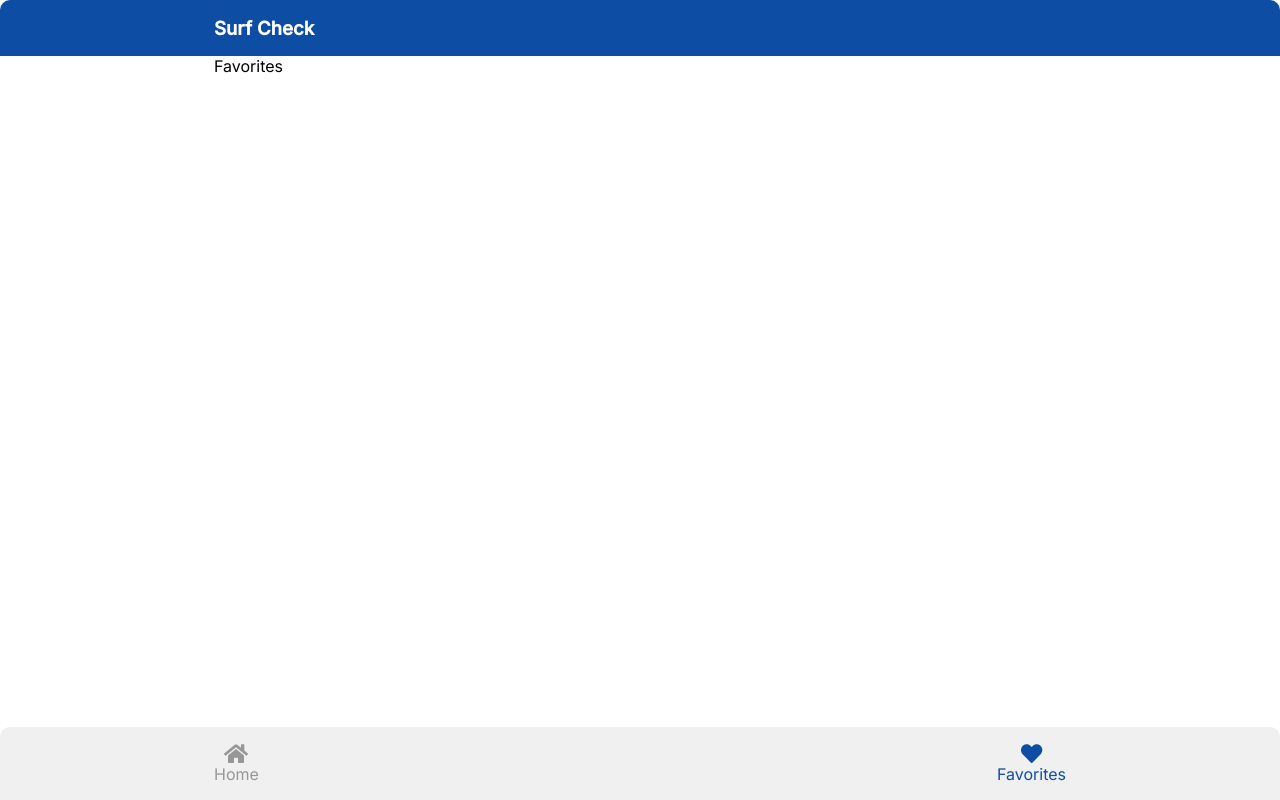
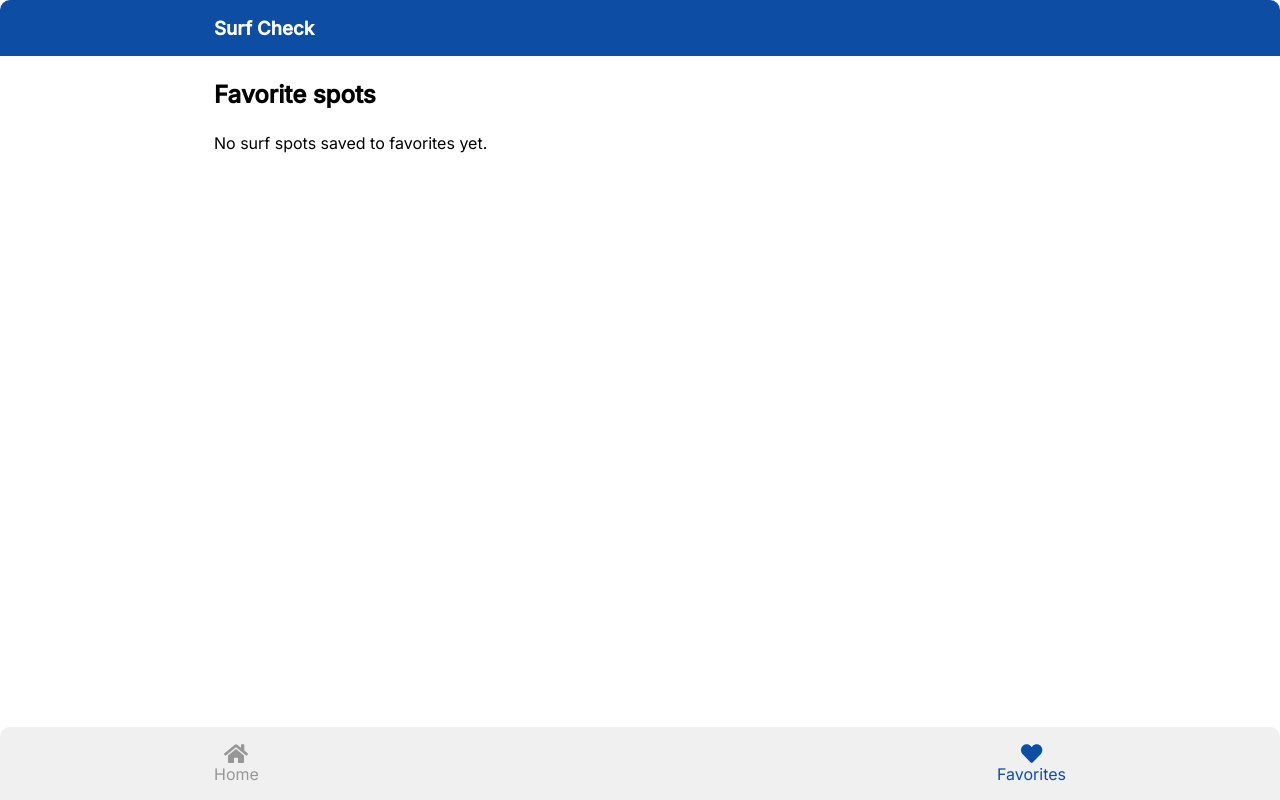
Before and after one commit to vivianevieira/surf-app-react, a React (Create React App) app: page /favorites in a window 1280 px wide. Built offline with nearby package versions, Linux system fonts and the light colour scheme.

Commit message:
Favorites page renders a list of fav spots saved to localStorage.

```diff
--- a/src/components/SurfCheckHeader.js
+++ b/src/components/SurfCheckHeader.js
@@ -10,7 +10,6 @@ export default function SurfCheckHeader({ location }) {
   const [isFavorite, setIsFavorite] = useState(false);
 
   const addFavorite = (location) => {
-    // assuming no duplicates for demo purposes
     console.log('favorite clicked');
     setFavorites([...favorites, location]);
   };
--- a/src/pages/Favorites.js
+++ b/src/pages/Favorites.js
@@ -1,7 +1,43 @@
-import React from 'react';
+import { useState, useEffect, useContext } from "react"
+import { SurfDataContext } from '../contexts/SurfDataContext';
+import { NavLink } from 'react-router-dom';
+import styles from '../styles/pages/Favorites.module.css';
 
 export default function Favorites() {
+  const { handleLocationClicked } = useContext(SurfDataContext);
+
+  const [favorites, setFavorites] = useState([]);
+
+  useEffect(() => {
+    const favorites = JSON.parse(localStorage.getItem('favSurfSpots'));
+    if (favorites) {
+      setFavorites(favorites);
+      console.log('favorites saved')
+      console.log(favorites)
+    }
+  }, []);
+
   return (
-    <div>Favorites</div>
+    <>
+      <div className={styles.FavoritesTitle}>
+        <h2>Favorite spots</h2>
+      </div>
+      <div className={styles.FavoritesList}>
+        {favorites.length > 0 ? (
+          <ul>
+            {favorites.map(fav => (
+              <li key={fav.annotations.geohash}>
+                <NavLink to="/surfcheck" onClick={() => handleLocationClicked(fav)}>
+                  {fav.formatted}
+                </NavLink>
+              </li>
+            ))}
+          </ul>
+        )
+        :(
+          <p>No surf spots saved to favorites yet.</p>
+        )}
+      </div>
+    </>
   )
 };
--- /dev/null
+++ b/src/styles/pages/Favorites.module.css
@@ -0,0 +1,18 @@
+.FavoritesTitle {
+  display: flex;
+  margin: 1.5rem 0;
+  align-items: center;
+  justify-content: space-between;
+}
+
+.FavoritesList ul {
+  list-style-type: none;
+  padding-left: 0;
+}
+
+.FavoritesList li {
+  border-bottom: 1px solid #e8e8e8;
+  padding-top: 1rem;
+  padding-bottom: 1rem;
+  cursor: pointer;
+}
```
